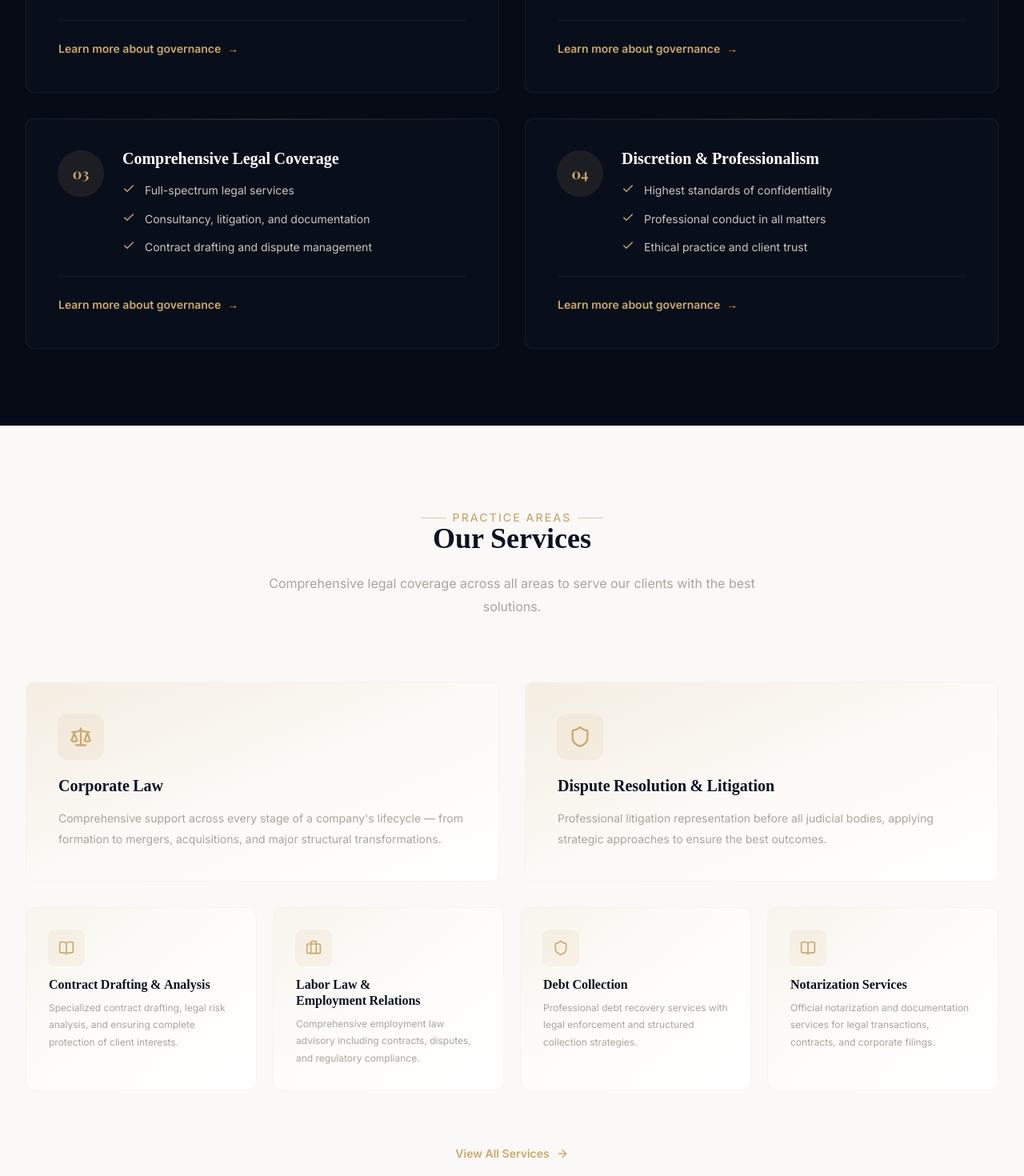
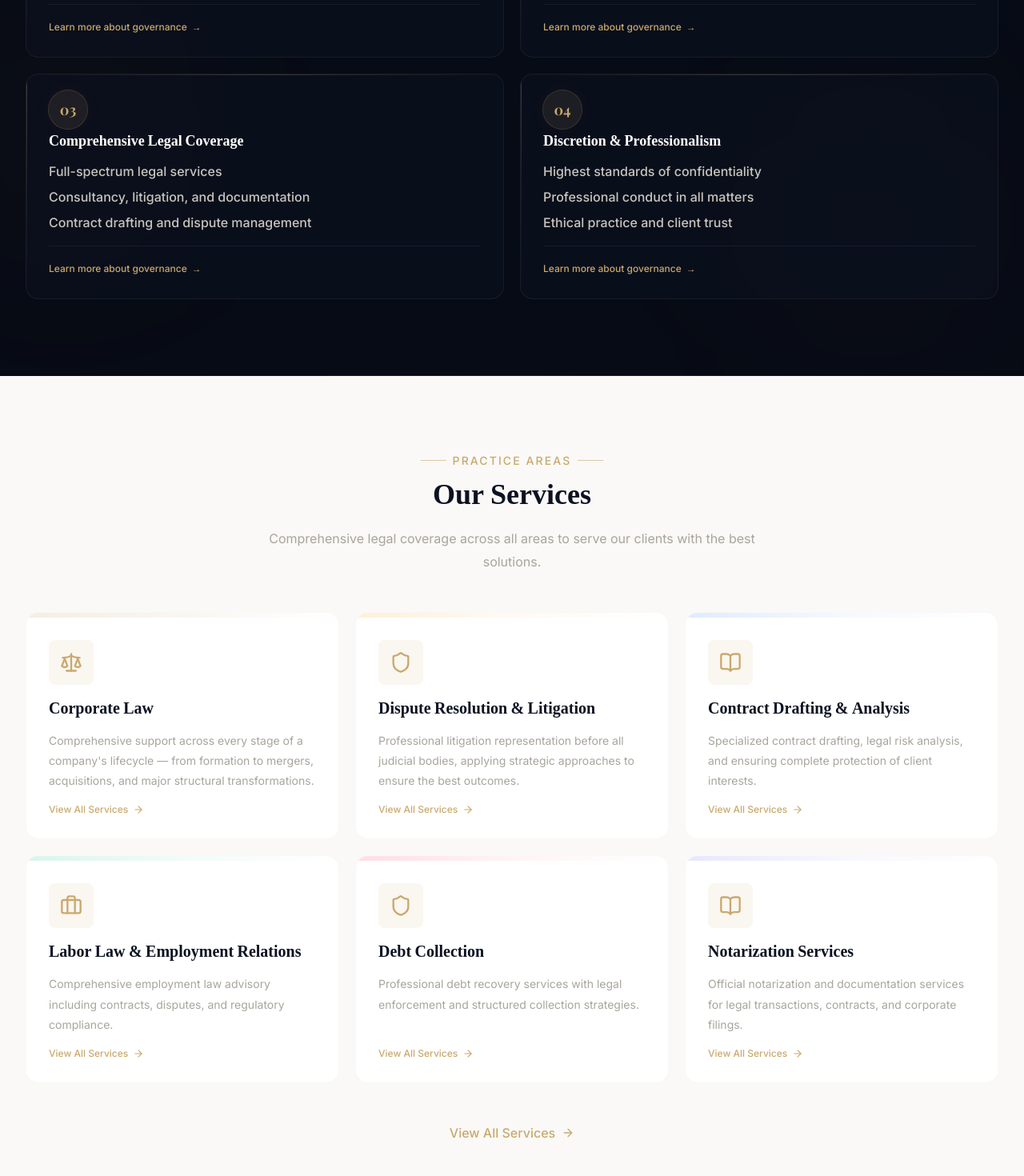
Before and after one commit to khodranefrs-creator/Al-Shahrani, a Next.js app: page /en in a window 1280 px wide. Shown: the part 1720-3190 px from the top of the page at 80% size. Built offline with nearby package versions, Linux system fonts and the light colour scheme; a web font is replaced by a local one.

Commit message:
Match Qimam design system: WhyUs, PracticeAreas, Blog, CTA sections

```diff
--- a/src/components/home/BlogSection.tsx
+++ b/src/components/home/BlogSection.tsx
@@ -2,9 +2,8 @@
 
 import { useTranslations } from "next-intl";
 import { Link } from "@/i18n/navigation";
-import { ArrowRight } from "lucide-react";
+import { ArrowRight, ArrowLeft, Clock } from "lucide-react";
 import { type Locale } from "@/types";
-import { EyebrowTag } from "@/components/ui/EyebrowTag";
 
 const posts = [
   { key: "0", tag: "news" },
@@ -12,80 +11,74 @@ const posts = [
   { key: "2", tag: "news" },
 ] as const;
 
-const placeholderImages = ["/images/blog-1.jpg", "/images/blog-2.jpg", "/images/blog-3.jpg"];
-
 interface BlogSectionProps {
   locale: Locale;
 }
 
 export function BlogSection({ locale }: BlogSectionProps) {
   const t = useTranslations("blog");
+  const isRtl = locale === "ar";
 
   return (
-    <section className="bg-warm-50 relative">
-      {/* Top section divider */}
-      <div className="absolute top-0 left-0 right-0 h-px bg-gold-400/[0.15]" />
-
-      <div className="section-padding container-custom">
-        <div className="max-w-4xl mx-auto text-center mb-14 md:mb-20">
-          <EyebrowTag label={t("eyebrow")} />
+    <section className="bg-warm-50 section-padding">
+      <div className="container-custom">
+        <div className="mb-10 md:mb-12">
           <h2
-            className="text-[clamp(1.25rem,3vw,2.25rem)] font-bold text-navy-900 mb-4"
+            className="text-3xl md:text-4xl font-bold text-navy-900 leading-[1.15]"
             style={{ fontFamily: "var(--font-heading-ar)" }}
           >
             {t("title")}
           </h2>
-          <p className="text-warm-500 leading-[1.7] max-w-2xl mx-auto">{t("description")}</p>
         </div>
 
-        <div className="grid md:grid-cols-3 gap-6 md:gap-8">
-          {posts.map((post, i) => (
+        <div className="grid md:grid-cols-2 lg:grid-cols-3 gap-6">
+          {posts.map((post, idx) => (
             <Link
               key={post.key}
-              href={`/${locale}/news`}
-              className="group rounded-[var(--radius-panel)] overflow-hidden bg-white border border-warm-100 hover:border-gold-400/25 transition-all duration-500 hover:shadow-[0_8px_30px_rgba(0,0,0,0.04)] flex flex-col"
+              href={`/${locale}/blog`}
+              className="group block bg-white rounded-2xl border border-warm-100/60 hover:border-gold-400/30 hover:shadow-[0_4px_20px_rgba(184,149,60,0.2)] transition-all duration-300 overflow-hidden"
+              style={{ animationDelay: `${idx * 0.1}s` }}
             >
-              {/* Taller image area for editorial feel */}
-              <div className="relative h-52 md:h-60 bg-warm-100 overflow-hidden">
-                {/* Gradient overlay on hover */}
-                <div className="absolute inset-0 bg-gradient-to-t from-navy-900/60 via-navy-900/10 to-transparent opacity-0 group-hover:opacity-100 transition-opacity duration-500 z-10" />
-                {/* Placeholder image */}
+              {/* Image area */}
+              <div className="h-44 md:h-[200px] bg-warm-100 rounded-t-2xl flex items-center justify-center overflow-hidden relative">
                 <div className="absolute inset-0 bg-gradient-to-br from-warm-200 via-warm-100 to-warm-50" />
-                {/* Read time badge */}
-                <div className="absolute top-4 end-4 z-20 px-3 py-1.5 rounded-full bg-navy-900/80 backdrop-blur-sm text-warm-400 text-[0.7rem] font-semibold">
-                  {t(`read_times.${post.key}`)}
-                </div>
               </div>
 
-              <div className="p-7 flex flex-col flex-1">
-                {/* Tag */}
-                <span className="text-xs font-semibold text-gold-400 mb-3 uppercase tracking-wider">
-                  {t(`tags.${post.tag}`)}
-                </span>
+              <div className="p-5">
+                {/* Meta: reading time badge */}
+                <div className="flex items-center gap-3 mb-3">
+                  <span className="inline-flex items-center gap-1.5 text-xs text-gold-400 bg-gold-400/5 px-2.5 py-0.5 rounded-full">
+                    <Clock className="w-3 h-3" />
+                    {t(`read_times.${post.key}`)}
+                  </span>
+                </div>
 
                 {/* Title */}
                 <h3
-                  className="text-base font-bold text-navy-900 mb-3 leading-[1.5] group-hover:text-gold-400 transition-colors duration-300"
+                  className="font-bold text-navy-900 mb-2 group-hover:text-gold-400 transition-colors duration-300 line-clamp-2 text-lg"
                   style={{ fontFamily: "var(--font-heading-ar)" }}
                 >
                   {t(`posts.${post.key}`)}
                 </h3>
 
                 {/* Excerpt */}
-                <p className="text-sm text-warm-500 leading-[1.7] mb-5 line-clamp-2">
+                <p className="text-warm-500 text-sm leading-relaxed line-clamp-2">
                   {t(`excerpts.${post.key}`)}
                 </p>
-
-                {/* Read more */}
-                <div className="mt-auto pt-4 border-t border-warm-100">
-                  <span className="text-gold-400 text-xs font-semibold inline-flex items-center gap-2 group-hover:gap-3 transition-all duration-300">
-                    {t("read_more")}
-                    <ArrowRight className="w-3.5 h-3.5 rtl:rotate-180 transition-transform" />
-                  </span>
-                </div>
               </div>
             </Link>
           ))}
+        </div>
+
+        <div className="text-center mt-10 md:mt-12">
+          <Link href={`/${locale}/blog`} className="inline-flex items-center gap-2 text-gold-400 font-medium hover:text-gold-300 transition-colors duration-200 group">
+            <span>{t("read_more")}</span>
+            {isRtl ? (
+              <ArrowLeft className="w-4 h-4 transition-transform duration-300 group-hover:-translate-x-1" />
+            ) : (
+              <ArrowRight className="w-4 h-4 transition-transform duration-300 group-hover:translate-x-1" />
+            )}
+          </Link>
         </div>
       </div>
     </section>
--- a/src/components/home/PracticeAreas.tsx
+++ b/src/components/home/PracticeAreas.tsx
@@ -2,44 +2,17 @@
 
 import { useTranslations } from "next-intl";
 import { Link } from "@/i18n/navigation";
-import { Scale, Shield, BookOpen, Briefcase, ArrowRight } from "lucide-react";
+import { Scale, Shield, BookOpen, Briefcase, ArrowRight, ArrowLeft } from "lucide-react";
 import { type Locale } from "@/types";
 import { EyebrowTag } from "@/components/ui/EyebrowTag";
 
-const mainServices = [
-  {
-    icon: Scale,
-    key: "corporate",
-    gradient: "from-gold-400/20 via-gold-400/[0.06] to-transparent",
-  },
-  {
-    icon: Shield,
-    key: "litigation",
-    gradient: "from-gold-400/20 via-gold-400/[0.06] to-transparent",
-  },
-] as const;
-
-const secondaryServices = [
-  {
-    icon: BookOpen,
-    key: "contracts",
-    gradient: "from-gold-400/[0.12] via-gold-400/[0.03] to-transparent",
-  },
-  {
-    icon: Briefcase,
-    key: "labor",
-    gradient: "from-gold-400/[0.12] via-gold-400/[0.03] to-transparent",
-  },
-  {
-    icon: Shield,
-    key: "debtCollection",
-    gradient: "from-gold-400/[0.12] via-gold-400/[0.03] to-transparent",
-  },
-  {
-    icon: BookOpen,
-    key: "notarization",
-    gradient: "from-gold-400/[0.12] via-gold-400/[0.03] to-transparent",
-  },
+const services = [
+  { icon: Scale, key: "corporate", color: "from-gold-400/20 via-gold-400/10 to-transparent" },
+  { icon: Shield, key: "litigation", color: "from-amber-500/15 via-amber-500/5 to-transparent" },
+  { icon: BookOpen, key: "contracts", color: "from-blue-500/15 via-blue-500/5 to-transparent" },
+  { icon: Briefcase, key: "labor", color: "from-emerald-500/15 via-emerald-500/5 to-transparent" },
+  { icon: Shield, key: "debtCollection", color: "from-rose-500/15 via-rose-500/5 to-transparent" },
+  { icon: BookOpen, key: "notarization", color: "from-indigo-500/15 via-indigo-500/5 to-transparent" },
 ] as const;
 
 interface PracticeAreasProps {
@@ -48,88 +21,72 @@ interface PracticeAreasProps {
 
 export function PracticeAreas({ locale }: PracticeAreasProps) {
   const t = useTranslations("services");
+  const isRtl = locale === "ar";
 
   return (
-    <section className="bg-warm-50 relative">
-      {/* Bottom section divider */}
-      <div className="absolute bottom-0 left-0 right-0 h-px bg-gold-400/[0.15]" />
-
-      <div className="section-padding container-custom">
-        <div className="max-w-4xl mx-auto text-center mb-14 md:mb-20">
-          <EyebrowTag label={t("eyebrow")} />
+    <section className="bg-warm-50 section-padding">
+      <div className="container-custom">
+        <div className="text-center mb-10 md:mb-12">
+          <div className="flex justify-center mb-4">
+            <EyebrowTag label={t("eyebrow")} />
+          </div>
           <h2
-            className="text-[clamp(1.25rem,3vw,2.25rem)] font-bold text-navy-900 mb-4"
+            className="text-3xl md:text-4xl font-bold text-navy-900 leading-[1.15] mb-4 text-balance"
             style={{ fontFamily: "var(--font-heading-ar)" }}
           >
             {t("title")}
           </h2>
-          <p className="text-warm-500 leading-[1.7] max-w-2xl mx-auto">{t("description")}</p>
+          <p className="text-warm-500 max-w-2xl mx-auto">
+            {t("description")}
+          </p>
         </div>
 
-        {/* Featured services — larger cards */}
-        <div className="grid md:grid-cols-2 gap-6 md:gap-8 mb-6 md:mb-8">
-          {mainServices.map((service) => {
+        <div className="grid sm:grid-cols-2 lg:grid-cols-3 gap-5">
+          {services.map((service) => {
             const Icon = service.icon;
             return (
               <Link
                 key={service.key}
                 href={`/${locale}/services#${service.key}`}
-                className="group relative block rounded-[var(--radius-panel)] bg-white overflow-hidden border border-warm-100 hover:border-gold-400/30 transition-all duration-500 hover:shadow-[0_8px_30px_rgba(184,149,60,0.08)]"
+                className="group flex flex-col h-full bg-white rounded-2xl border border-warm-100/60 hover:border-gold-400/30 hover:shadow-[0_4px_20px_rgba(184,149,60,0.2)] transition-all duration-300 overflow-hidden"
               >
-                <div className={`absolute inset-0 bg-gradient-to-br ${service.gradient} pointer-events-none`} />
-                <div className="relative p-8 md:p-10">
-                  <div className="w-14 h-14 rounded-xl bg-gold-400/10 flex items-center justify-center mb-6 ring-1 ring-gold-400/[0.12] group-hover:ring-gold-400/30 group-hover:bg-gold-400/[0.15] transition-all duration-500">
-                    <Icon aria-hidden="true" className="w-7 h-7 text-gold-400" />
+                {/* Gradient top strip */}
+                <div className={`h-1.5 bg-gradient-to-r ${service.color}`} />
+                <div className="p-5 md:p-7 flex flex-col flex-1">
+                  <div className="w-10 h-10 sm:w-12 sm:h-12 md:w-14 md:h-14 rounded-lg bg-gold-400/10 flex items-center justify-center mb-5 group-hover:bg-gold-400/20 transition-colors duration-300">
+                    <Icon aria-hidden="true" className="w-5 h-5 sm:w-6 sm:h-6 md:w-7 md:h-7 text-gold-400" />
                   </div>
                   <h3
-                    className="text-lg md:text-xl font-bold text-navy-900 mb-3"
+                    className="font-bold text-navy-900 mb-3 text-xl group-hover:text-gold-400 transition-colors duration-300"
                     style={{ fontFamily: "var(--font-heading-ar)" }}
                   >
                     {t(`${service.key}.title`)}
                   </h3>
-                  <p className="text-sm text-warm-500 leading-[1.7]">
+                  <p className="text-warm-500 text-sm leading-[1.8] grow">
                     {t(`${service.key}.description`)}
                   </p>
+                  <div className="mt-auto flex items-center gap-1.5 text-gold-400 text-xs font-medium pt-4">
+                    <span>{t("view_all")}</span>
+                    {isRtl ? (
+                      <ArrowLeft aria-hidden="true" className="w-3.5 h-3.5 transition-transform duration-300 group-hover:-translate-x-1" />
+                    ) : (
+                      <ArrowRight aria-hidden="true" className="w-3.5 h-3.5 transition-transform duration-300 group-hover:translate-x-1" />
+                    )}
+                  </div>
                 </div>
               </Link>
             );
           })}
         </div>
 
-        {/* Secondary services — compact uniform grid */}
-        <div className="grid sm:grid-cols-2 lg:grid-cols-4 gap-4 md:gap-5">
-          {secondaryServices.map((service) => {
-            const Icon = service.icon;
-            return (
-              <Link
-                key={service.key}
-                href={`/${locale}/services#${service.key}`}
-                className="group relative block rounded-[var(--radius-surface)] bg-white overflow-hidden border border-warm-100 hover:border-gold-400/30 transition-all duration-500 hover:shadow-[0_6px_20px_rgba(184,149,60,0.06)]"
-              >
-                <div className={`absolute inset-0 bg-gradient-to-br ${service.gradient} pointer-events-none`} />
-                <div className="relative p-6 md:p-7">
-                  <div className="w-11 h-11 rounded-lg bg-gold-400/10 flex items-center justify-center mb-4 ring-1 ring-gold-400/[0.10] group-hover:ring-gold-400/25 group-hover:bg-gold-400/[0.14] transition-all duration-500">
-                    <Icon aria-hidden="true" className="w-5 h-5 text-gold-400" />
-                  </div>
-                  <h3
-                    className="text-sm md:text-base font-bold text-navy-900 mb-1.5"
-                    style={{ fontFamily: "var(--font-heading-ar)" }}
-                  >
-                    {t(`${service.key}.title`)}
-                  </h3>
-                  <p className="text-xs text-warm-500 leading-[1.7]">
-                    {t(`${service.key}.description`)}
-                  </p>
-                </div>
-              </Link>
-            );
-          })}
-        </div>
-
-        <div className="text-center mt-12 md:mt-16">
-          <Link href={`/${locale}/services`} className="text-gold-400 font-semibold text-sm inline-flex items-center gap-2 group">
-            {t("view_all")}
-            <ArrowRight className="w-4 h-4 rtl:rotate-180 transition-transform group-hover:translate-x-1" />
+        <div className="text-center mt-10 md:mt-12">
+          <Link href={`/${locale}/services`} className="inline-flex items-center gap-2 text-gold-400 font-medium hover:text-gold-300 transition-colors duration-200 group">
+            <span>{t("view_all")}</span>
+            {isRtl ? (
+              <ArrowLeft className="w-4 h-4 transition-transform duration-300 group-hover:-translate-x-1" />
+            ) : (
+              <ArrowRight className="w-4 h-4 transition-transform duration-300 group-hover:translate-x-1" />
+            )}
           </Link>
         </div>
       </div>
--- a/src/components/home/WhyUs.tsx
+++ b/src/components/home/WhyUs.tsx
@@ -2,15 +2,13 @@
 
 import { useTranslations } from "next-intl";
 import { Link } from "@/i18n/navigation";
-import { Shield, Scale, Clock, Handshake, Check } from "lucide-react";
 import { type Locale } from "@/types";
-import { EyebrowTag } from "@/components/ui/EyebrowTag";
 
 const reasons = [
-  { icon: Shield, key: "0", featureKeys: ["0", "1", "2"] },
-  { icon: Scale, key: "1", featureKeys: ["0", "1", "2"] },
-  { icon: Clock, key: "2", featureKeys: ["0", "1", "2"] },
-  { icon: Handshake, key: "3", featureKeys: ["0", "1", "2"] },
+  { key: "0", featureKeys: ["0", "1", "2"] },
+  { key: "1", featureKeys: ["0", "1", "2"] },
+  { key: "2", featureKeys: ["0", "1", "2"] },
+  { key: "3", featureKeys: ["0", "1", "2"] },
 ] as const;
 
 interface WhyUsProps {
@@ -21,76 +19,83 @@ export function WhyUs({ locale }: WhyUsProps) {
   const t = useTranslations("why_us");
 
   return (
-    <section className="bg-navy-950">
-      <div className="section-padding container-custom">
-        <div className="max-w-4xl mx-auto text-center mb-12 md:mb-16">
-          <EyebrowTag label={t("eyebrow")} />
+    <section className="bg-navy-950 section-padding relative overflow-hidden">
+      {/* Background ambient orbs */}
+      <div className="absolute inset-0 pointer-events-none">
+        <div className="absolute top-1/2 -left-20 w-80 h-80 rounded-full bg-gold-400/[0.03] blur-[120px] max-md:blur-[60px]" />
+        <div className="absolute bottom-0 right-0 w-96 h-96 rounded-full bg-gold-400/[0.02] blur-[100px] max-md:blur-[50px]" />
+      </div>
+
+      {/* Bottom gold accent line */}
+      <div className="absolute bottom-0 left-0 right-0 h-px bg-gradient-to-r from-transparent via-gold-400/15 to-transparent" />
+
+      <div className="container-custom relative z-10">
+        <div className="text-center mb-10 md:mb-12">
           <h2
-            className="text-[clamp(1.25rem,3vw,2.25rem)] font-bold text-white mb-4"
+            className="text-3xl md:text-4xl font-bold text-white leading-[1.15] mb-4 text-balance"
             style={{ fontFamily: "var(--font-heading-ar)" }}
           >
             {t("title")}
           </h2>
-          <p className="text-warm-400 leading-[1.7] max-w-2xl mx-auto">{t("description")}</p>
+          <p className="text-warm-400 max-w-2xl mx-auto text-base md:text-lg leading-relaxed">
+            {t("description")}
+          </p>
         </div>
 
-        <div className="grid md:grid-cols-2 gap-6 md:gap-8">
-          {reasons.map((reason, i) => {
-            const Icon = reason.icon;
-            return (
+        <div className="grid sm:grid-cols-2 gap-4 md:gap-5">
+          {reasons.map((reason, i) => (
             <div
               key={reason.key}
-                className="relative rounded-[var(--radius-panel)] p-8 md:p-10 bg-navy-900/50 border border-white/[0.06] hover:border-gold-400/[0.18] transition-colors duration-500 group overflow-hidden"
+              className="group relative pt-4 md:pt-5 pb-5 md:pb-6 px-6 md:px-7 rounded-2xl bg-navy-900/50 border border-white/[0.06] hover:border-gold-400/25 transition-[border-color,box-shadow] duration-500 hover:shadow-[0_0_35px_rgba(184,149,60,0.08)] overflow-hidden"
+              style={{ animationDelay: `${i * 0.06}s` }}
             >
+              {/* Left gold accent bar */}
+              <div aria-hidden="true" className="absolute start-0 top-2 bottom-2 w-px bg-gradient-to-b from-gold-400/30 via-gold-400/10 to-transparent rounded-full group-hover:from-gold-400/50 transition-opacity duration-500" />
+
               {/* Top gold accent line */}
-                <div className="absolute inset-x-0 top-0 h-px bg-gradient-to-r from-transparent via-gold-400/20 to-transparent" />
-                {/* Background glow on hover */}
-                <div className="absolute inset-0 bg-gradient-to-br from-gold-400/[0.04] via-transparent to-transparent opacity-0 group-hover:opacity-100 transition-opacity duration-500" />
+              <div aria-hidden="true" className="absolute inset-x-0 top-0 h-px bg-gradient-to-r from-transparent via-gold-400/25 to-transparent" />
 
-                <div className="relative flex items-start gap-6">
-                  {/* Gold number badge */}
-                  <div className="shrink-0 w-14 h-14 rounded-full bg-gold-400/[0.1] flex items-center justify-center ring-1 ring-gold-400/[0.12] group-hover:ring-gold-400/30 transition-all duration-500">
+              {/* Number badge */}
+              <div className="relative z-10 mb-1 md:mb-1.5">
+                <div className="inline-flex items-center justify-center w-11 h-11 md:w-12 md:h-12 rounded-full bg-gold-400/[0.10] ring-1 ring-gold-400/25 transition-[background-color,box-shadow] duration-500 group-hover:bg-gold-400/[0.18] group-hover:ring-gold-400/40 shadow-[0_0_20px_rgba(184,149,60,0.06)] group-hover:shadow-[0_0_30px_rgba(184,149,60,0.12)]">
                   <span
-                      className="text-gold-400 font-bold text-lg"
+                    className="text-gold-400 font-bold text-base md:text-lg leading-none"
                     style={{ fontFamily: "var(--font-heading-en)" }}
                   >
                     {String(i + 1).padStart(2, "0")}
                   </span>
                 </div>
+              </div>
 
-                  <div className="flex-1">
+              {/* Title */}
               <h3
-                      className="text-lg md:text-xl font-bold text-white mb-3"
+                className="relative z-10 text-base md:text-lg font-bold text-white mb-3 leading-snug"
                 style={{ fontFamily: "var(--font-heading-ar)" }}
               >
                 {t(`reasons.${reason.key}`)}
               </h3>
-                    <ul className="space-y-3">
+
+              {/* Features */}
+              <ul className="relative z-10 space-y-1.5">
                 {reason.featureKeys.map((fKey) => (
-                        <li key={fKey} className="flex items-start gap-3 text-warm-400 text-sm leading-[1.7]">
-                          <Check
-                            aria-hidden="true"
-                            className="w-4 h-4 text-gold-400 shrink-0 mt-[2px]"
-                          />
-                          <span>{t(`features.${reason.key}.${fKey}`)}</span>
+                  <li key={fKey} className="text-warm-400 text-sm md:text-base font-medium leading-relaxed">
+                    {t(`features.${reason.key}.${fKey}`)}
                   </li>
                 ))}
               </ul>
-                  </div>
-                </div>
 
-                <div className="relative mt-6 pt-5 border-t border-white/[0.06]">
+              {/* Bottom link */}
+              <div className="relative z-10 mt-4 pt-3 border-t border-white/[0.06]">
                 <Link
                   href={`/${locale}/governance`}
-                    className="text-gold-400 text-sm font-semibold inline-flex items-center gap-2 group/link"
+                  className="text-gold-400 text-xs font-medium inline-flex items-center gap-1.5 group/link hover:text-gold-300 transition-colors duration-300"
                 >
                   {t("links.governance")}
-                    <span className="rtl:rotate-180 transition-transform group-hover/link:translate-x-1">→</span>
+                  <span className="rtl:rotate-180 transition-transform duration-300 group-hover/link:translate-x-1">→</span>
                 </Link>
               </div>
             </div>
-            );
-          })}
+          ))}
         </div>
       </div>
     </section>
```
Also changed, not shown: src/components/home/CtaBand.tsx (+8 -5 lines). Lines whose indentation alone changed are shown as unchanged.
